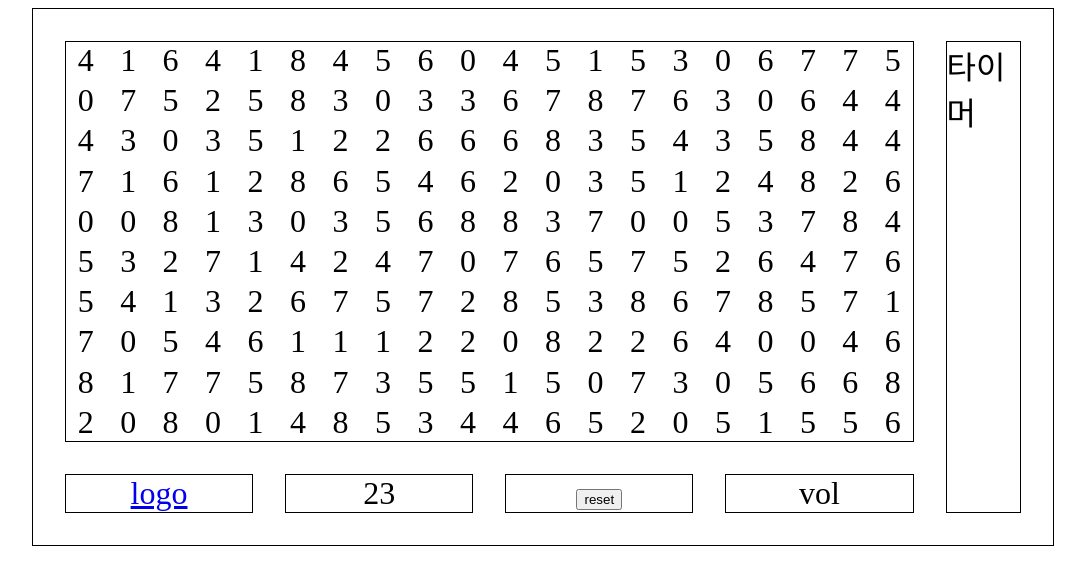
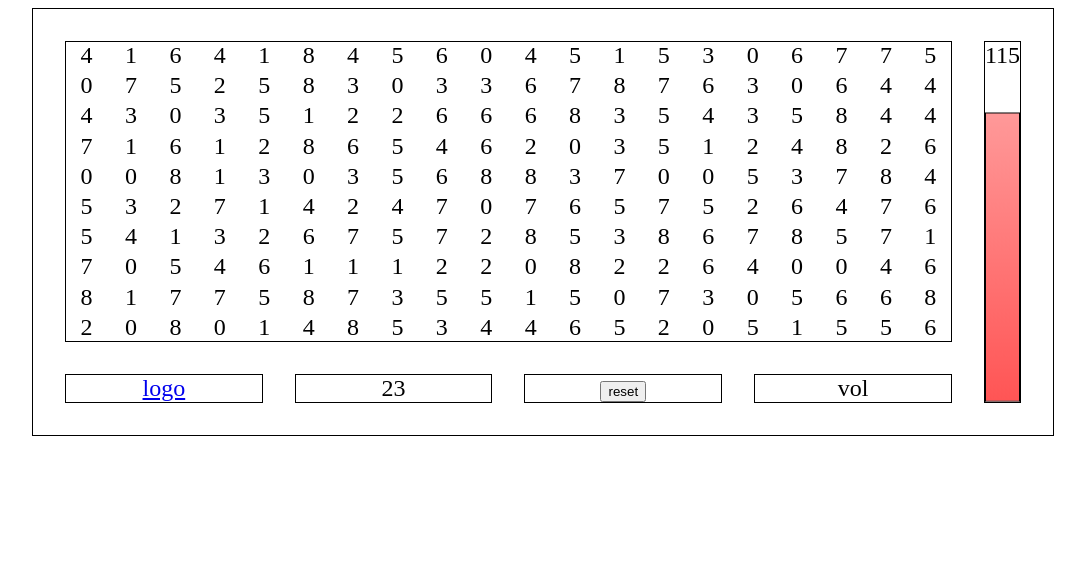
Before and after one commit to qeemoo/pg, a Next.js app: page /apple in a window 1280 px wide. Shown: the top 584 px of the page, without its empty margins (97-1182 px from the left). Built offline with nearby package versions, Linux system fonts and the light colour scheme.

Commit message:
✅ Add: make a timer
숫자, 바 타이머 생성

```diff
--- a/src/app/apple/apple.module.css
+++ b/src/app/apple/apple.module.css
@@ -1,7 +1,7 @@
 .container {
   display: flex;
   justify-content: space-between;
-  font-size: xx-large;
+  font-size: x-large;
   margin: 0 auto;
   border: 1px solid black;
   width: 63.75rem;
@@ -17,8 +17,21 @@
 }
 
 .timer_container {
+  display: flex;
+  flex-direction: column;
   margin: 2rem 2rem 2rem 0rem;
   border: 1px solid black;
+  gap: 2rem;
+}
+
+.bar_timer {
+  border: 1px solid black;
+  height: 100%;
+  padding: 1rem 0.5rem;
+  background: linear-gradient(to top, #ff5555, #ff9999);
+  transform-origin: bottom;
+  transform: scaleY(var(--time-ratio, 1));
+  transition: transform 1s linear;
 }
 
 .main_container {
--- a/src/app/apple/page.tsx
+++ b/src/app/apple/page.tsx
@@ -7,7 +7,8 @@ import Link from 'next/link';
 const generateAppleGrid = () => {
   return Array.from(
     { length: 10 * 20 },
-    () => Math.floor(Math.random() * 9) + 0 // test를 위하여 0으로 변경 1로 수정필요
+    () => Math.floor(Math.random() * 9) + 0
+    // test를 위하여 0으로 변경 1로 수정필요
   );
 };
 
@@ -16,6 +17,7 @@ const findZeroPoint = (searchGrid: number[]) => {
 };
 
 const Apple = () => {
+  const [timeLeft, setTimeLeft] = useState<number>(120);
   const [appleGrid, setAppleGrid] = useState<number[]>([]);
   const [score, setScore] = useState<number>(0);
 
@@ -23,6 +25,16 @@ const Apple = () => {
     setAppleGrid(generateAppleGrid());
     setScore(findZeroPoint(generateAppleGrid()));
   }, []);
+
+  useEffect(() => {
+    if (timeLeft <= 0) return;
+
+    const timer = setInterval(() => {
+      setTimeLeft((prev) => prev - 1);
+    }, 1000);
+
+    return () => clearInterval(timer);
+  }, [timeLeft]);
 
   return (
     <div className={S.container}>
@@ -45,6 +57,7 @@ const Apple = () => {
                 const newGrid = generateAppleGrid();
                 setAppleGrid(newGrid);
                 setScore(findZeroPoint(newGrid));
+                setTimeLeft(120);
               }}
             >
               reset
@@ -53,7 +66,13 @@ const Apple = () => {
           <div className={S.volume_box}>vol</div>
         </div>
       </div>
-      <div className={S.timer_container}>타이머</div>
+      <div className={S.timer_container}>
+        <div className={S.number_timer}>{timeLeft}</div>
+        <div
+          className={S.bar_timer}
+          style={{ '--time-ratio': `${timeLeft / 120}` } as React.CSSProperties}
+        ></div>
+      </div>
     </div>
   );
 };
```
